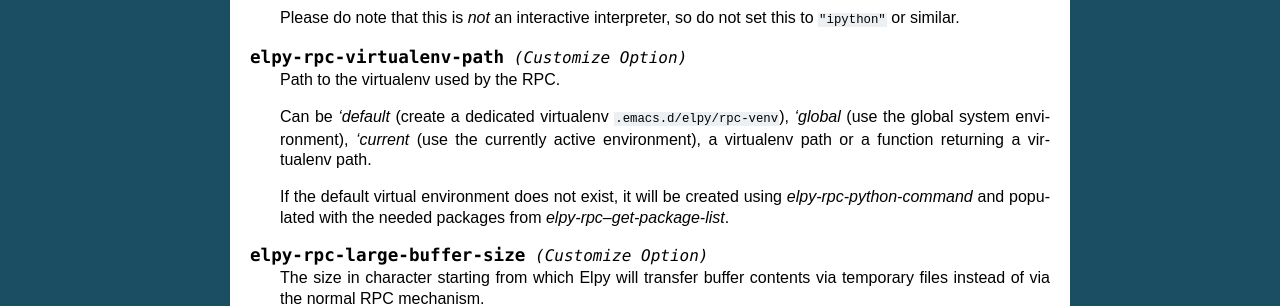
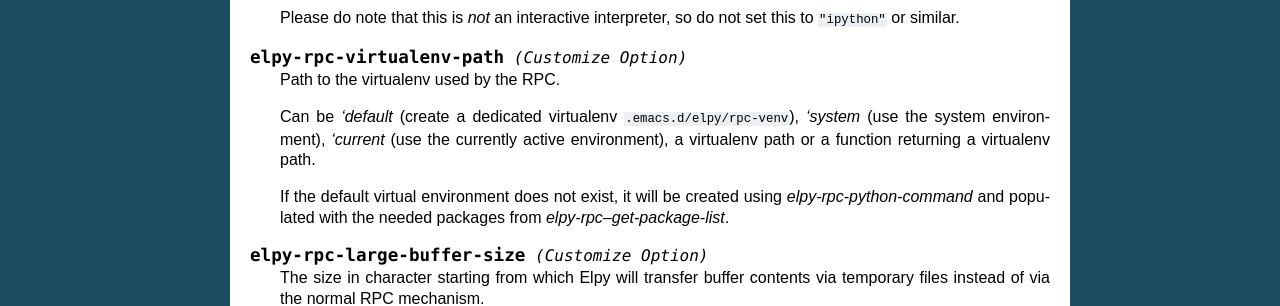
Before and after one commit to jorgenschaefer/elpy, a Sphinx documentation site: the page built from docs/concepts.rst, in a window 1280 px wide. Shown: the part 598-904 px from the top of the page. Built offline with Sphinx 7.4.7, drawn with Linux system fonts in a browser that asks for light colours.

Commit message:
Use more sensible name for `elpy-rpc-virtualenv-path` option

```diff
--- a/docs/concepts.rst
+++ b/docs/concepts.rst
@@ -50,7 +50,7 @@
    Path to the virtualenv used by the RPC.
 
    Can be `'default` (create a dedicated virtualenv
-   ``.emacs.d/elpy/rpc-venv``), `'global` (use the global system
+   ``.emacs.d/elpy/rpc-venv``), `'system` (use the system
    environment), `'current` (use the currently active environment), a
    virtualenv path or a function returning a virtualenv path.
 
```
Also changed, not shown: 3 other files.
